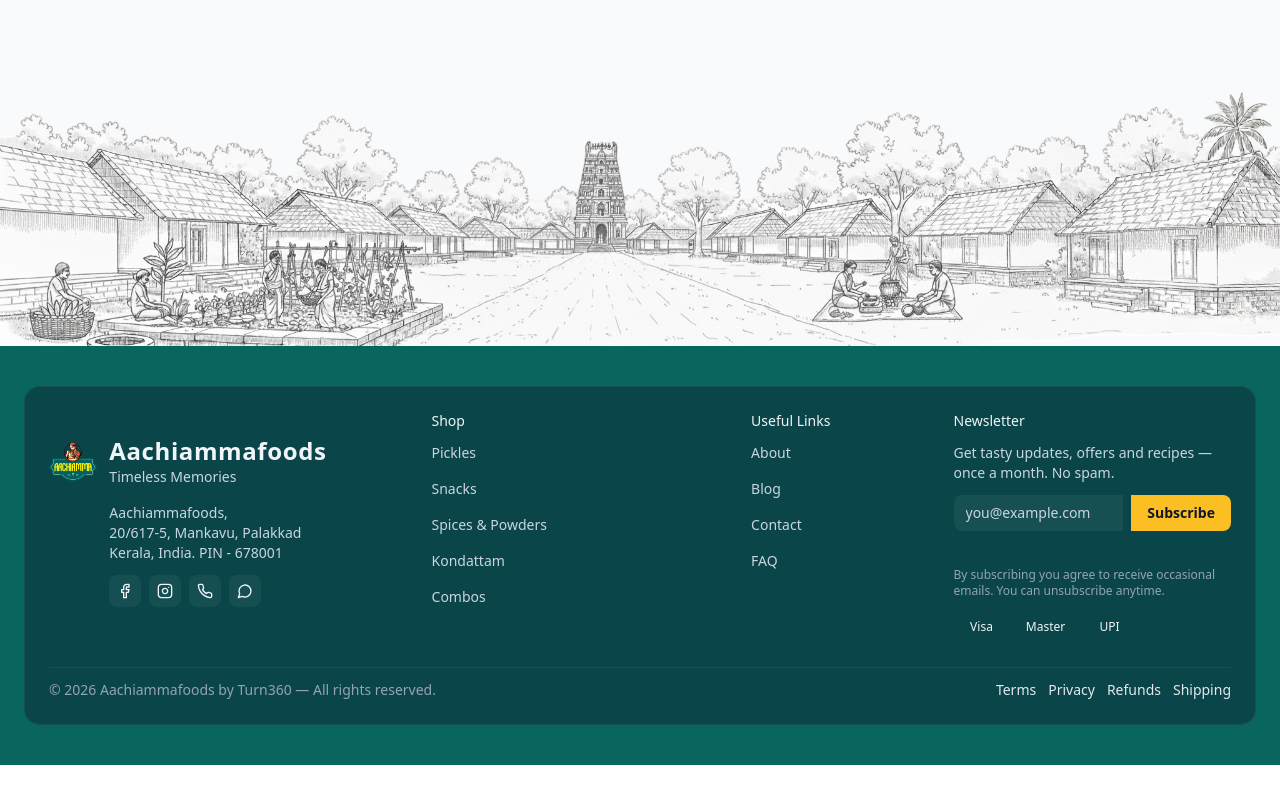
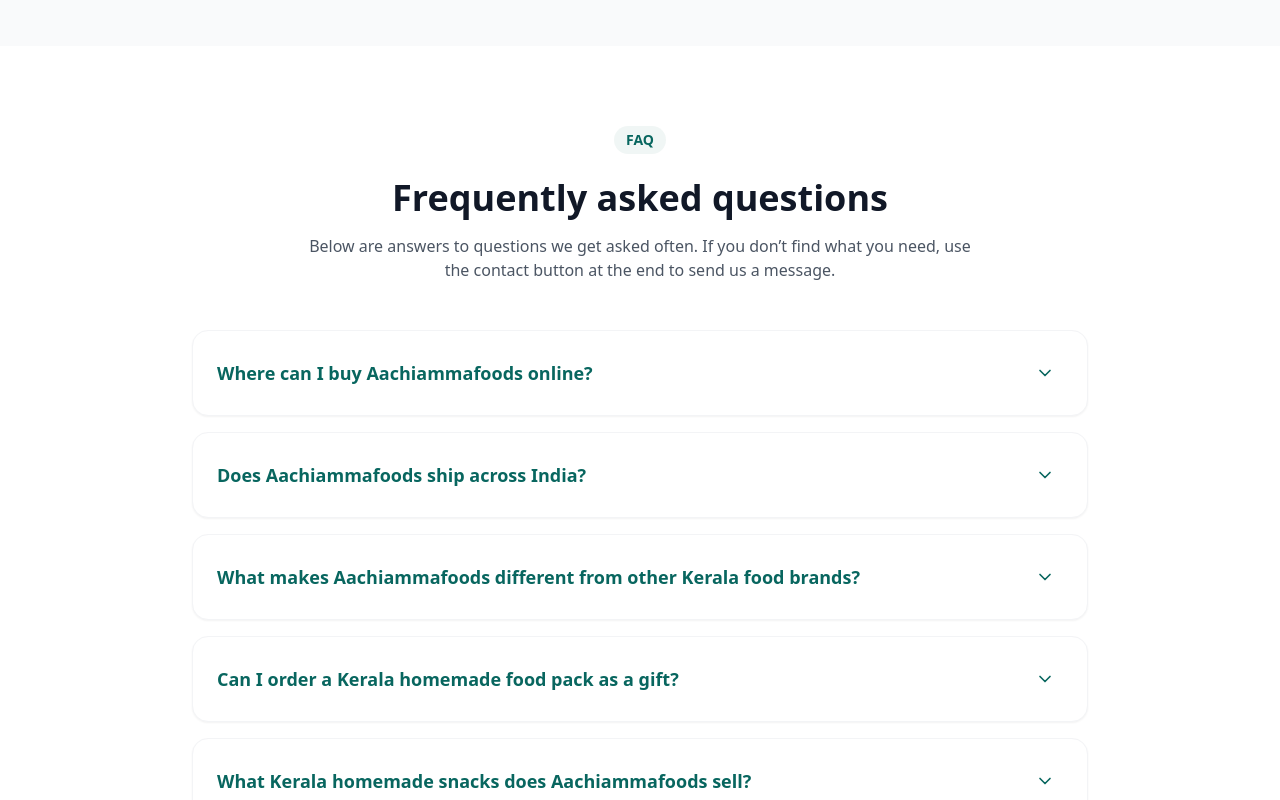
Before and after one commit to getturn360/Aachiamma-Frontend, a React (Vite) app: page / in a window 1280 px wide. Shown: the part 4220-5020 px from the top of the page. Before the commit the page ends 4985 px from the top, so only its background shows below. Built offline with nearby package versions, Linux system fonts and the light colour scheme; no server answers.

Commit message:
the faq added to home page and faq questions updated

```diff
--- /dev/null
+++ b/src/components/shopping-view/home/HomeFaqSection.jsx
@@ -0,0 +1,129 @@
+import React, { useState } from "react";
+import { motion, AnimatePresence } from "framer-motion";
+import { FAQ_ITEMS } from "@/data/faqs";
+
+const ACCENT = "#08665F";
+const PREVIEW_COUNT = 5;
+
+export default function HomeFaqSection() {
+  const faqs = FAQ_ITEMS.slice(0, PREVIEW_COUNT);
+  const [openIndex, setOpenIndex] = useState(null);
+
+  function toggle(i) {
+    setOpenIndex(openIndex === i ? null : i);
+  }
+
+  function handleKeyDown(e, i) {
+    if (e.key === "Enter" || e.key === " " || e.key === "Spacebar") {
+      e.preventDefault();
+      toggle(i);
+    }
+  }
+
+  return (
+    <section aria-label="Frequently asked questions" className="w-full bg-white text-gray-900 py-16 md:py-20 px-6 md:px-12 lg:px-28">
+      <div className="max-w-4xl mx-auto">
+        <motion.header
+          initial={{ opacity: 0, y: 8 }}
+          whileInView={{ opacity: 1, y: 0 }}
+          viewport={{ once: true }}
+          transition={{ duration: 0.6 }}
+        >
+          <div className="text-center">
+            <span
+              className="inline-block px-3 py-1 rounded-full text-sm font-semibold"
+              style={{ background: "rgba(8,102,95,0.06)", color: ACCENT }}
+            >
+              FAQ
+            </span>
+            <h1 className="mt-6 text-3xl md:text-4xl font-extrabold">Frequently asked questions</h1>
+            <p className="mt-4 text-gray-600 max-w-2xl mx-auto">
+              Below are answers to questions we get asked often. If you don’t find what you need, use the contact button at the end to send us a message.
+            </p>
+          </div>
+        </motion.header>
+
+        <div className="mt-12 space-y-4">
+          {faqs.map((f, i) => {
+            const contentId = `home-faq-content-${i}`;
+            return (
+              <motion.div
+                key={f.q}
+                initial={{ opacity: 0, y: 6 }}
+                whileInView={{ opacity: 1, y: 0 }}
+                viewport={{ once: true }}
+                transition={{ duration: 0.5, delay: i * 0.04 }}
+                className="rounded-2xl border border-gray-100 overflow-hidden bg-white shadow-sm"
+              >
+                <div className="w-full flex items-center justify-between p-6 text-left">
+                  <div
+                    role="button"
+                    tabIndex={0}
+                    onKeyDown={(e) => handleKeyDown(e, i)}
+                    onClick={() => toggle(i)}
+                    aria-expanded={openIndex === i}
+                    aria-controls={contentId}
+                    className="outline-none flex-1 cursor-pointer"
+                  >
+                    <div className="text-lg font-semibold" style={{ color: ACCENT }}>
+                      {f.q}
+                    </div>
+                  </div>
+
+                  <div className="ml-4 flex-shrink-0">
+                    <button
+                      type="button"
+                      onClick={() => toggle(i)}
+                      aria-expanded={openIndex === i}
+                      aria-controls={contentId}
+                      className="p-2 rounded-full focus:outline-none focus:ring-2 focus:ring-offset-2 focus:ring-[#08665F]"
+                      style={{ color: openIndex === i ? ACCENT : ACCENT }}
+                      aria-label={openIndex === i ? "Collapse answer" : "Expand answer"}
+                    >
+                      <motion.svg
+                        width="20"
+                        height="20"
+                        viewBox="0 0 24 24"
+                        fill="none"
+                        xmlns="http://www.w3.org/2000/svg"
+                        animate={{ rotate: openIndex === i ? 180 : 0 }}
+                        transition={{ duration: 0.25 }}
+                        style={{ display: "block" }}
+                      >
+                        <path
+                          d="M6 9l6 6 6-6"
+                          stroke={ACCENT}
+                          strokeWidth="2"
+                          strokeLinecap="round"
+                          strokeLinejoin="round"
+                        />
+                      </motion.svg>
+                    </button>
+                  </div>
+                </div>
+
+                <AnimatePresence initial={false}>
+                  {openIndex === i && (
+                    <motion.div
+                      key="content"
+                      id={contentId}
+                      initial={{ opacity: 0, height: 0 }}
+                      animate={{ opacity: 1, height: "auto" }}
+                      exit={{ opacity: 0, height: 0 }}
+                      transition={{ duration: 0.32 }}
+                      style={{ overflow: "hidden" }}
+                    >
+                      <div className="px-6 pb-6">
+                        <div className="text-gray-600 leading-relaxed">{f.a}</div>
+                      </div>
+                    </motion.div>
+                  )}
+                </AnimatePresence>
+              </motion.div>
+            );
+          })}
+        </div>
+      </div>
+    </section>
+  );
+}
--- /dev/null
+++ b/src/data/faqs.js
@@ -0,0 +1,38 @@
+export const FAQ_ITEMS = [
+  {
+    q: "Where can I buy Aachiammafoods online?",
+    a: "You can buy South Indian snacks from Aachiammafoods via our website, WhatsApp and email. We bring authentic homemade flavours through these platforms.",
+  },
+  {
+    q: "Does Aachiammafoods ship across India? ",
+    a: "Yes. Pan-India delivery is available. ",
+  },
+  {
+    q: "What makes Aachiammafoods different from other Kerala food brands? ",
+    a: "We have our own unique recipe to cook the food. We don't use any artificial colours. All our products are pure Agraharam food products. ",
+  },
+  {
+    q: "Can I order a Kerala homemade food pack as a gift?",
+    a: "During festival times you can order a food pack as a gift for your dear ones. As part of the seasonal sale, these packs will be available at a special discount. ",
+  },
+  {
+    q: " What Kerala homemade snacks does Aachiammafoods sell?",
+    a: "We sell a variety of homemade Kerala snacks, including Kai Murukku, Karam Mixture, Kerala Pakkavada, Kerala Banana Chips, and Cheeda.",
+  },
+  {
+    q: "What are the most popular Kerala homemade pickles?",
+    a: "Tender Mango Pickle, Cut Mango Pickle, Lemon Pickle, Gooseberry Pickle, Garlic Pickle, Bitter Gourd Pickle, Mango Ginger Pickle",
+  },
+  {
+    q: " What homemade Kerala spice powders does Aachiammafoods offer?",
+    a: "Iyer Sambar Powder ",
+  },
+  {
+    q: "How do I track my order?",
+    a: "We send the tracking code of the shipment through WhatsApp. You can easily track your order using the code through the respective shipment partner. Also, our dedicated customer service support is available 24/7 to address all your queries.",
+  },
+  {
+    q: "How long do Aachiammafoods pickles and snacks stay fresh? ",
+    a: "We pack our food products the same day they are cooked. Each product has its own expiry period, ranging from 45 to 60 days depending on the product. The expiry date and other product information are provided on the package.",
+  },
+];
--- a/src/pages/shopping-view/faqs.jsx
+++ b/src/pages/shopping-view/faqs.jsx
@@ -1,46 +1,10 @@
 import React, { useState } from 'react';
 import { motion, AnimatePresence } from 'framer-motion';
+import { FAQ_ITEMS } from '@/data/faqs';
 
 
 export default function FAQsPage({ accent = '#08665F', onContact }) {
-    const faqs = [
-        {
-            q: 'Are your products homemade?',
-            a: 'Yes! All our products are made using traditional Kerala recipes with high-quality ingredients',
-        },
-        {
-            q: 'How should I store Aachiammas Foods products for freshness?',
-            a: 'Store our products in a cool, dry place away from direct sunlight. Once opened, reseal the package tightly or store it in an airtight container for extended freshness.',
-        },
-        {
-            q: 'Where can I buy Aachiammas Foods products online?',
-            a: 'You can purchase our products online through major e-commerce platforms, our official website, or partner retailers. Also available in Amazon, Flipkart and all major online shopping platforms.You can purchase our products online through major e-commerce platforms, our official website, or partner retailers. Also available in Amazon, Flipkart and all major online shopping platforms.',
-        },
-        {
-            q: 'Do you offer bulk or wholesale purchasing options?',
-            a: 'We currently do not offer bulk or wholesale purchases. All our products are handmade in small batches from our Agraharam home and are available only for direct home delivery. This allows us to maintain the authenticity, quality, and freshness that define our tradition.',
-        },
-        {
-            q: 'Can I modify or cancel my order after placing it?',
-            a: 'Orders can only be modified or canceled within a limited time after placement. Please reach out to our customer support as soon as possible for assistance.',
-        },
-        {
-            q: 'How do I track my order?',
-            a: 'Once your order is dispatched, you will receive a tracking link via email or SMS. You can also track your order status through our website using your order ID.',
-        },
-        {
-            q: 'What locations do you ship to?',
-            a: 'We ship across India and to select international locations. Please check our website or contact customer support to confirm shipping availability in your area.',
-        },
-        {
-            q: 'How long does delivery take?',
-            a: 'Orders are typically processed within 3 business days and delivered within 5-7 days for domestic shipping. International orders may take longer depending on the destination.',
-        },
-        {
-            q: 'Do you offer express or same-day delivery?',
-            a: 'Case to Case',
-        },
-    ];
+    const faqs = FAQ_ITEMS;
 
     const [openIndex, setOpenIndex] = useState(null);
 
--- a/src/pages/shopping-view/home.jsx
+++ b/src/pages/shopping-view/home.jsx
@@ -36,6 +36,7 @@
 import FullWidthPromo from "@/components/shopping-view/home/FullWidthPromo";
 import TestimonialSlider from "@/components/shopping-view/home/TestimonialSlider";
 import PaginatedProducts from "@/components/shopping-view/home/PaginatedProducts";
+import HomeFaqSection from "@/components/shopping-view/home/HomeFaqSection";
 import MaveliBannerWalk from "@/components/shopping-view/home/MaveliBannerWalk";
 
 const ACCENT = "#08665F";
@@ -676,10 +677,12 @@
           renderProduct={renderProductTile}
         />
       </section>
-
+      <HomeFaqSection />
       <div className="w-full mt-[-20px]">
         <img src={hi3} alt="testimonial decorative" className="w-full object-cover block" draggable={false} loading="lazy" />
       </div>
+
+
 
       <PopupModal open={showPopup} onClose={handleClosePopup} popup={activePopup} popups={popups} />
     </div>
```
